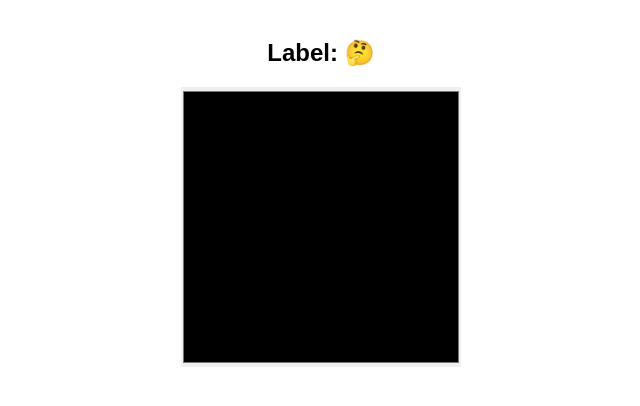
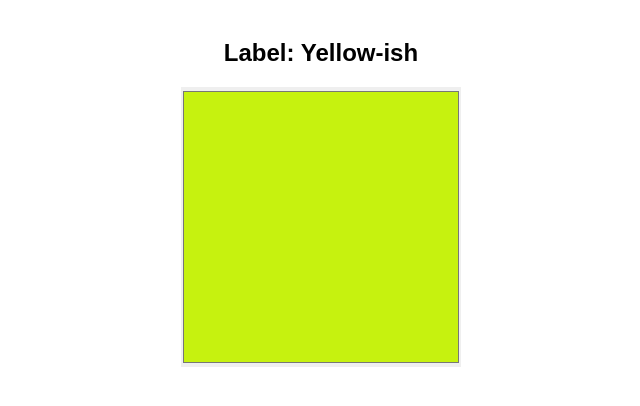
Before and after one commit to andyjakubowski/color-classifier, a website: page dist/index.html in a window 1280 px wide. Shown: the part 62-468 px from the top of the page, without its empty margins (319-959 px from the left). Drawn offline with Linux system fonts and the light colour scheme.

Commit message:
Add fake classifier to test UI

```diff
--- /dev/null
+++ b/dist/classifier.js
@@ -0,0 +1,65 @@
+function handleDOMContentLoaded() {
+  App.init();
+}
+
+const FakeModel = (function buildFakeModel() {
+  return {
+    predict(hexColor) {
+      const randomLabel = MathUtil.getRandomInt(10);
+      return randomLabel;
+    },
+  };
+})();
+
+const App = (function buildApp() {
+  const colorInputEl = document.getElementsByClassName('color-input').item(0);
+  const predictionLabelEl = document
+    .getElementsByClassName('prediction-label')
+    .item(0);
+  const predictionLabels = [
+    'Red-ish',
+    'Green-ish',
+    'Blue-ish',
+    'Pink-ish',
+    'Purple-ish',
+    'Brown-ish',
+    'Yellow-ish',
+    'White-ish',
+    'Gray-ish',
+    'Black-ish',
+  ];
+
+  function predict() {
+    const hexColor = colorInputEl.value;
+    const predictionIndex = FakeModel.predict(hexColor);
+    const predictionLabel = predictionLabels[predictionIndex];
+    predictionLabelEl.textContent = predictionLabel;
+  }
+
+  function handleColorInput() {
+    predict();
+  }
+
+  function setColorInputToRandomValue() {
+    const randomHexColor = ColorUtil.getRandomHexColor();
+    colorInputEl.value = randomHexColor;
+  }
+
+  function addEventListeners() {
+    colorInputEl.addEventListener('input', handleColorInput);
+  }
+
+  return {
+    init() {
+      addEventListeners();
+      setColorInputToRandomValue();
+      predict();
+    },
+  };
+})();
+
+if (document.readyState === 'loading') {
+  document.addEventListener('DOMContentLoaded', handleDOMContentLoaded);
+} else {
+  handleDOMContentLoaded();
+}
--- a/dist/index.html
+++ b/dist/index.html
@@ -37,5 +37,7 @@
         <input class="color-input" type="color">
       </div>
     </main>
+    <script src="./util.js"></script>
+    <script src="./classifier.js"></script>
   </body>
 </html>
```
